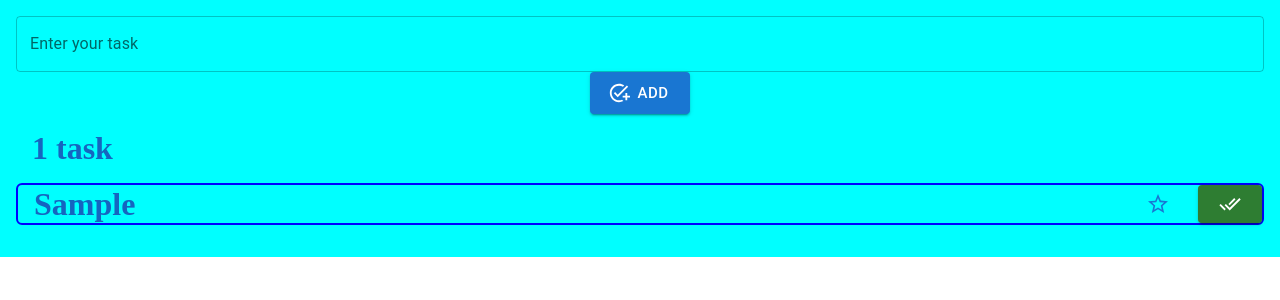
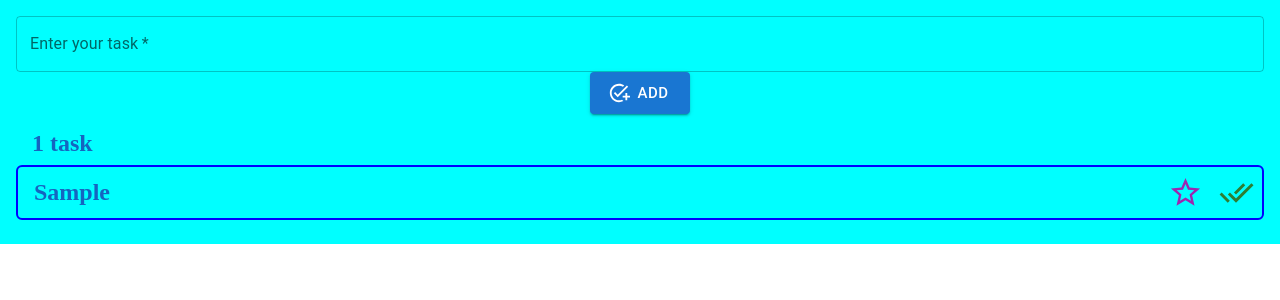
Before and after one commit to Khambazarov/todo, a React (Create React App) app: page / in a window 1280 px wide. Both pictures are taken after typing "Sample" into the empty fields and a click on the button "ADD". Shown: the top 300 px of the page. Built offline with nearby package versions, Linux system fonts and the light colour scheme.

Commit message:
change some styles

```diff
--- a/src/components/Context/Container.js
+++ b/src/components/Context/Container.js
@@ -31,7 +31,6 @@ const Container = (props) => {
   };
 
   const restoreItem = () => {
-    // We need to toggle the status of the item with `done`.
     const restoreItems = items.map((item) => {
       if (item.done) {
         item.done = !item.done;
@@ -61,8 +60,6 @@ const Container = (props) => {
       favourite: false,
     };
     const updatedtasks = [...items, newItem];
-    // console.log({ items });
-    // console.log({ newItem });
 
     setItems(updatedtasks);
     localStorage.setItem("todos", JSON.stringify(updatedtasks));
@@ -72,6 +69,7 @@ const Container = (props) => {
   const toDones = items.filter((item) => item.done);
 
   /*** ↓↓↓↓↓ TEST FIELD BELLOW ↓↓↓↓↓ TEST FIELD BELLOW ↓↓↓↓↓ ***/
+
   // const fav = items.filter((item) => !item.favourite);
   // const noFav = items.filter((item) => item.favourite);
   // console.log("fav", fav);
@@ -94,6 +92,7 @@ const Container = (props) => {
   //   setItems(updatedFavItems);
   //   localStorage.setItem("todos", JSON.stringify(updatedFavItems));
   // };
+
   /*** ↑↑↑↑↑ TEST FIELD ABOVE ↑↑↑↑↑ TEST FIELD ABOVE ↑↑↑↑↑ ***/
 
   const showLengthToDoItems = () => {
@@ -119,17 +118,15 @@ const Container = (props) => {
 
   const STYLES = {
     todo: {
-      // margin: "1rem",
-      // border: "1rem double #f00",
-      // borderRadius: "2rem",
       color: "#1565c0",
-      fontSize: "2rem",
+      fontSize: "1.5rem",
       fontWeight: "bold",
     },
     done: {
       border: "1px solid #0ff",
       backgroundColor: "#0ff",
       color: "#1565c0",
+      textDecoration: "line-through solid red 20%",
     },
     todoText: {
       textAlign: "start",
@@ -138,10 +135,9 @@ const Container = (props) => {
       backgroundColor: "#0ff",
       color: "#1565c0",
       fontWeight: "bold",
-      fontSize: "2rem",
+      fontSize: "1.5rem",
     },
     doneText: {
-      // textAlign: "center",
       padding: "0 0 1rem 0",
       borderTop: "1rem solid #0ff",
       backgroundColor: "#0ff",
@@ -155,7 +151,6 @@ const Container = (props) => {
         updateItem,
         toDos,
         toDones,
-        // toggleFav,
         restoreItem,
         removeItem,
         showLengthToDoItems,
--- a/src/components/Form.js
+++ b/src/components/Form.js
@@ -9,8 +9,6 @@ const ToDosContainer = () => {
     // addItem,
     toDos,
     toDones,
-    // favourite,
-    // noFavourite,
     restoreItem,
     showLengthToDoItems,
     showLengthtoDoneItems,
@@ -28,29 +26,21 @@ const ToDosContainer = () => {
     return <ToDoItem item={elem} key={elem.id}></ToDoItem>;
   });
 
-  // const favouriteItems = favourite.map((elem) => {
-  //   return <ToDoItem item={elem} key={elem.id}></ToDoItem>;
-  // });
-
-  // const noFavouriteItems = noFavourite.map((elem) => {
-  //   return <ToDoItem item={elem} key={elem.id}></ToDoItem>;
-  // });
-
   return (
     <div className="Form">
-      <form
-      //  onSubmit={handleSubmit}
-      >
+      <form>
         <TextField
-          onChange={(e) => setValue(e.target.value)}
+          variant="outlined"
           type="text"
           name="todo"
           value={value}
+          id="fullWidth"
+          className="TextField"
           label="Enter your task"
-          className="TextField"
-          id="fullWidth"
           fullWidth
           autoFocus
+          required={true}
+          onChange={(e) => setValue(e.target.value)}
         />
         {/* CREATE FN TO AUTOFOCUS THE TEXTFIELD */}
         <Button
@@ -62,8 +52,6 @@ const ToDosContainer = () => {
           startIcon={<AddTask />}
         >
           add
-          {/* add task */}
-          {/* {toDoItems.length > 0 && showLengthToDoItems()} */}
         </Button>
         {toDos.length > 0 && (
           <h2 style={STYLES.todoText}>{showLengthToDoItems()}</h2>
@@ -79,16 +67,11 @@ const ToDosContainer = () => {
             type="submit"
             startIcon={<RestoreFromTrash />}
             endIcon={<RestoreFromTrash />}
-            style={{margin:"0.5rem 0 0 0"}}
+            style={{ margin: "0.5rem 0 0 0" }}
           >
             {showLengthtoDoneItems()}
           </Button>
         )}
-        {/* {toDoneItems.length > 0 && (
-              <h2 style={STYLES.doneText}>
-                {showLengthtoDoneItems()} allready done
-              </h2>
-            )} */}
         {toDoneItems.length > 0 && <div style={STYLES.done}>{toDoneItems}</div>}
       </form>
     </div>
--- a/src/components/ToDoItem.js
+++ b/src/components/ToDoItem.js
@@ -1,6 +1,6 @@
 import React, { useState, useContext } from "react";
 import MyContext from "./Context/MyContext";
-import { Button, Stack } from "@mui/material";
+import { ButtonGroup, IconButton } from "@mui/material";
 import {
   Delete,
   DoneAll,
@@ -10,54 +10,36 @@ import {
 } from "@mui/icons-material";
 
 const ToDoItem = ({ item }) => {
-  // console.log("items", item.done);
-  // console.log("item text", item.text);
   const [favourite, setFavourite] = useState(false);
   const { updateItem, removeItem } = useContext(MyContext);
   console.log("favourite", item.favourite);
 
   return (
     <div className="ToDoItem">
-      <p>{item.text}</p>
-      <Stack direction="row" spacing={1}>
-        <Button onClick={() => setFavourite(!favourite)}>
-          {favourite ? <Star /> : <StarBorder />}
-        </Button>
+      <p className="ToDoItem-title">{item.text}</p>
+      <ButtonGroup>
+        <IconButton color="secondary" onClick={() => setFavourite(!favourite)}>
+          {favourite ? (
+            <Star fontSize="large" />
+          ) : (
+            <StarBorder fontSize="large" />
+          )}
+        </IconButton>
         {item.done ? (
-          <Button
-            className="btn_done"
-            variant="contained"
-            color="secondary"
-            size="large"
-            startIcon={<RestoreFromTrash />}
-            onClick={() => updateItem(item.id)}
-            style={{ padding: "0.5rem 0 0.5rem 0.75rem" }}
-            fullWidth
-          ></Button>
+          <IconButton color="secondary" onClick={() => updateItem(item.id)}>
+            <RestoreFromTrash fontSize="large" />
+          </IconButton>
         ) : (
-          <Button
-            className="btn_done"
-            variant="contained"
-            color="success"
-            size="large"
-            startIcon={<DoneAll />}
-            onClick={() => updateItem(item.id)}
-            style={{ padding: "0.5rem 0 0.5rem 0.75rem" }}
-          ></Button>
+          <IconButton color="success" onClick={() => updateItem(item.id)}>
+            <DoneAll fontSize="large" />
+          </IconButton>
         )}
         {item.done && (
-          <Button
-            variant="contained"
-            color="error"
-            size="large"
-            startIcon={<Delete />}
-            onClick={() => removeItem(item.id)}
-            style={{ padding: "0.5rem 0 0.5rem 0.75rem" }}
-          >
-            {/* Delete */}
-          </Button>
+          <IconButton color="error" onClick={() => removeItem(item.id)}>
+            <Delete fontSize="large" />
+          </IconButton>
         )}
-      </Stack>
+      </ButtonGroup>
     </div>
   );
 };
--- a/src/styles/todoItem.scss
+++ b/src/styles/todoItem.scss
@@ -2,16 +2,11 @@
   display: flex;
   justify-content: space-between;
   align-items: center;
-  margin: 1rem 0;
+  margin: 0.5rem 0;
   border: 2px solid blue;
   border-radius: 6px;
 
-  p {
+  .ToDoItem-title {
     margin-left: 1rem;
   }
-
-  Button {
-    width: 100%;
-    // margin: 1rem;
-  }
 }
```
